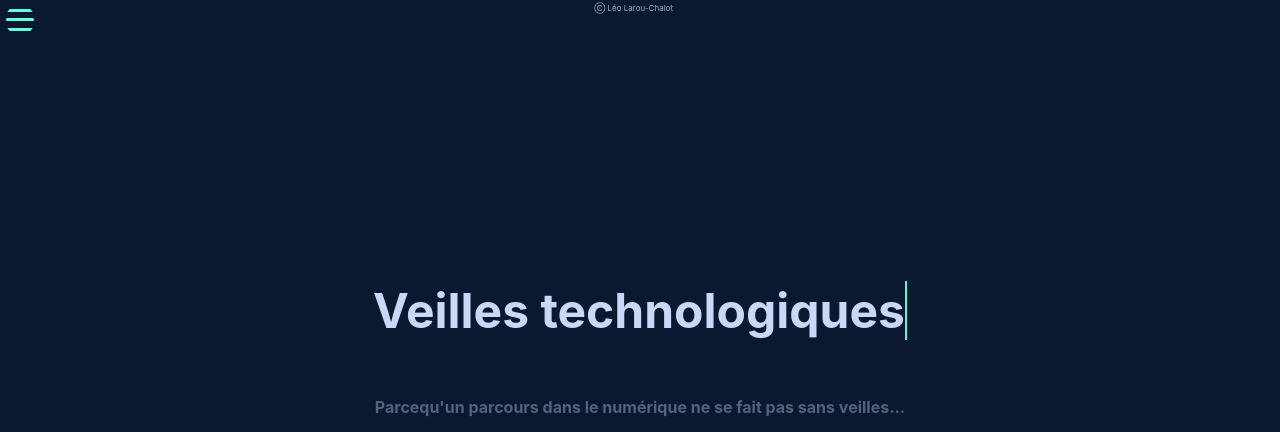
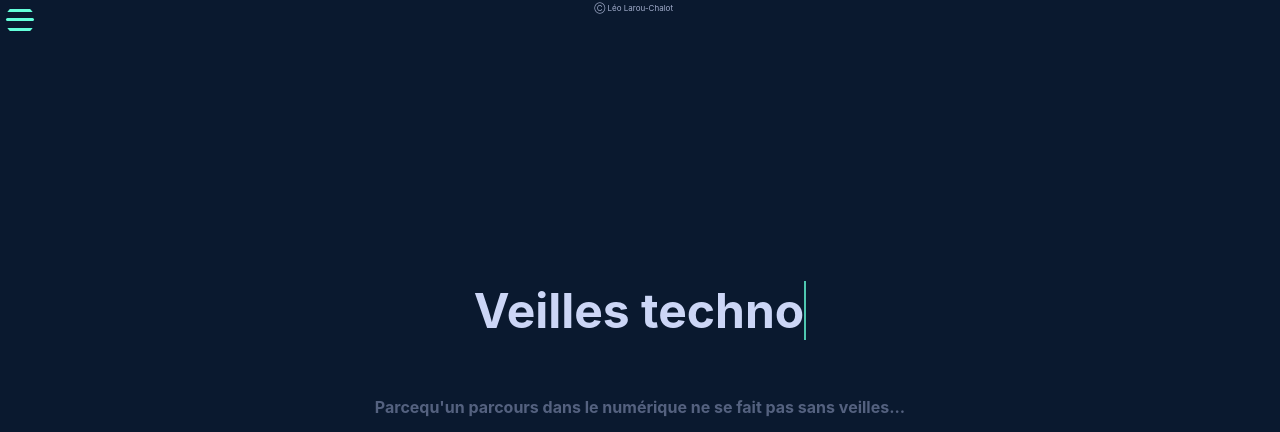
Before and after one commit to LeoLChalot/Portfolio, a plain HTML site: page veilles.html in a window 1280 px wide. Shown: the top 432 px of the page. Drawn offline with nearby package versions, Linux system fonts and the light colour scheme; no server answers.

Commit message:
DISPLAY | Affichage veilles

```diff
--- a/veilles.html
+++ b/veilles.html
@@ -32,7 +32,7 @@
 
 			<section class="title">
 				<h1 id="typewriter" data-message="Veilles"></h1>
-				<h1 class="typewrite" data-period="5000" data-type='[ "Veilles technologiques" ]'>
+				<h1 class="typewrite" data-period="5000" data-type='[ "Veilles techno" ]'>
 					<span class="wrap"></span>
 				</h1>
 				<h2 class="text-muted">Parcequ'un parcours dans le numérique ne se fait pas sans veilles...</h2>
```
